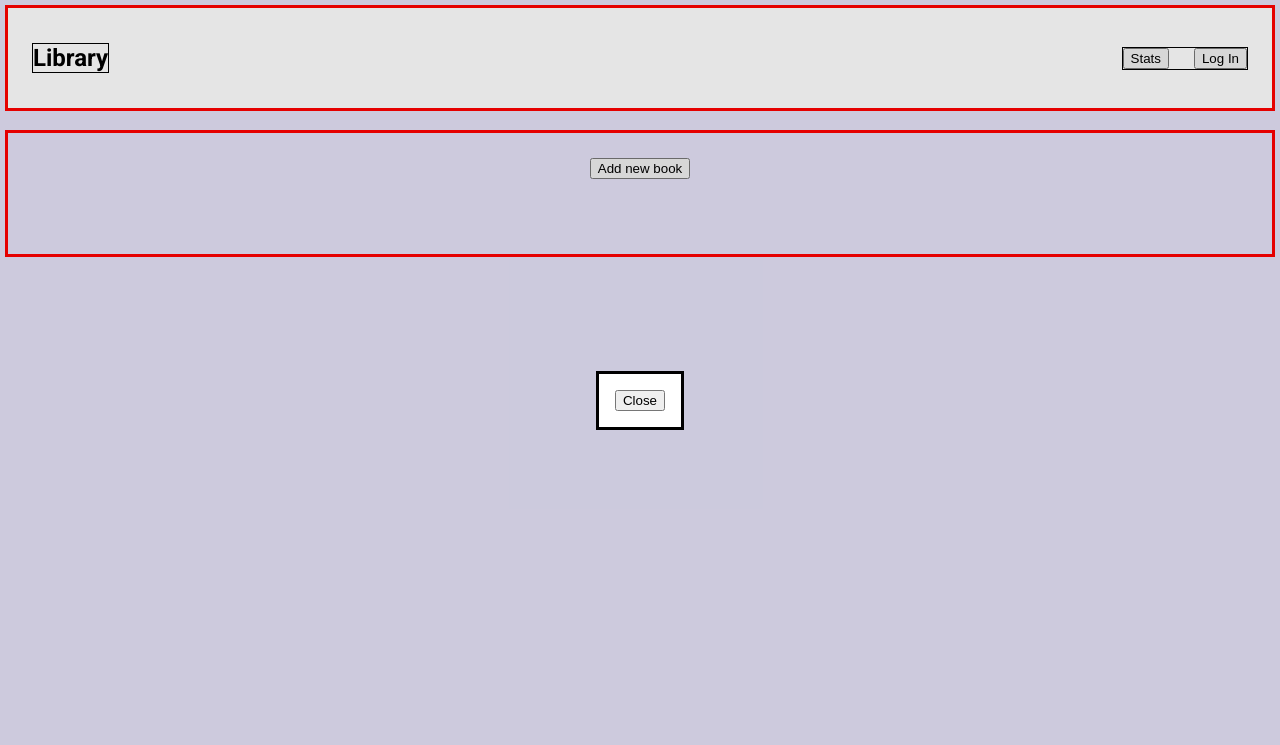
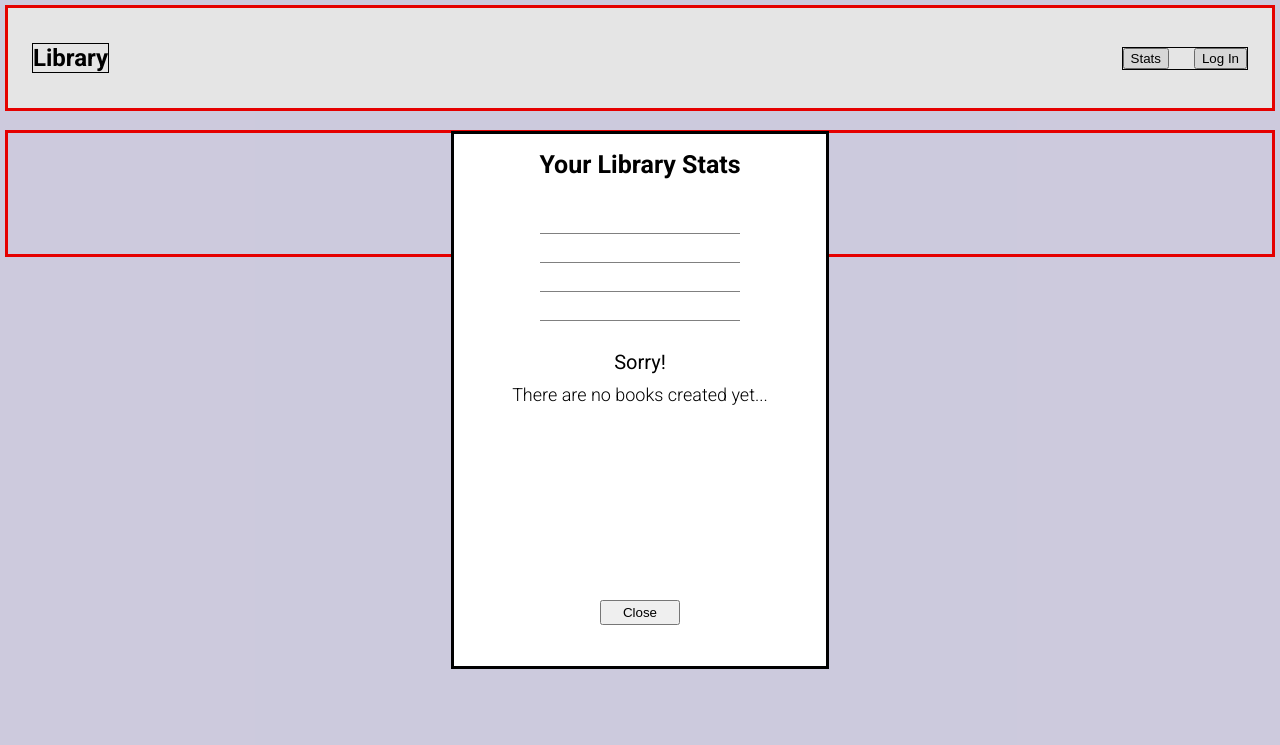
Before and after one commit to albertng94/Library, a plain HTML site: page index.html in a window 1280 px wide. Both pictures are taken after a click on the button "Stats". Shown: the top 745 px of the page. Drawn offline with nearby package versions, Linux system fonts and the light colour scheme.

Commit message:
Basic style for stats modal dialog. Tweak updateStats()

```diff
--- a/css/style.css
+++ b/css/style.css
@@ -149,10 +149,11 @@ body {
     color: white;
     font-size: 16px;
     font-weight: 600;
+    cursor: pointer;
 }
 
 .deleteIconDiv {
-    outline: black 2px solid;
+    /*outline: black 2px solid;*/
     display: flex;
     align-items: center;
     justify-content: center;
@@ -168,4 +169,90 @@ ion-icon {
     font-size: 24px;
     color:  rgb(180, 13, 13);
     --ionicon-stroke-width: 35px;
+    cursor: pointer;
 }
+
+/* Stats Dialog Styling */
+
+#stats-div {
+    position: relative;
+    height: 500px;
+    width: 300px;
+    padding: 0 20px;
+    display: flex;
+    flex-direction: column;
+    gap: 20px;
+}
+
+#no-stat {
+    position: absolute;
+    width: 300px;
+    left: calc(50% - 150px);
+    top: 40%;
+    display: flex;
+    flex-direction: column;
+    align-items: center;
+    gap: 10px;
+}
+
+#no-stat1 {
+    font-size: 20px;
+    font-weight: 400;
+}
+
+#no-stat2 {
+    font-size: 18px;
+    font-weight: 300;
+}
+
+#stats-header {
+    position: absolute;
+    width: 250px;
+    left: calc(50% - 125px);
+    text-align: center;
+    font-size: 25px;
+    font-weight: bold;
+}
+
+#close-stats {
+    position: absolute;
+    width: 80px;
+    height: 25px;
+    left: calc(50% - 40px);
+    top: 90%;
+}
+
+#stat-div-first {
+    margin-top: 80px;
+}
+
+#stat-div-last {
+
+}
+
+.stat-div {
+    display: flex;
+    flex-direction: column;
+    align-items: center;
+    gap: 5px;
+}
+
+.stat-presentation {
+    border-bottom: 1px gray solid;
+    width: 200px;
+    text-align: center;
+    font-size: 20px;
+    font-weight: 400;
+    padding-bottom: 3px;
+}
+
+#books-in-progress {
+    width: 200px;
+}
+
+.stat {
+    color: rgb(250, 55, 55);
+    font-size: 25px;
+    font-weight: 300;
+    font-style: italic;
+}
--- a/index.html
+++ b/index.html
@@ -57,11 +57,27 @@
 
     <dialog id="stats-dialog">
         <div id="stats-div">
-            <div id="no-stat"></div>
-            <div class="stat" id="totalBooks"></div>
-            <div class="stat" id="totalRead"></div>
-            <div class="stat" id="totalInProgress"></div>
-            <div class="stat" id="totalPages"></div>
+            <div id="no-stat">
+                <div id="no-stat1"></div>
+                <div id="no-stat2"></div>
+            </div>
+            <div id="stats-header">Your Library Stats</div>
+            <div class="stat-div" id="stat-div-first">
+                <div class="stat-presentation" id="total-books"></div>
+                <div class="stat" id="totalBooks"></div>
+            </div>
+            <div class="stat-div">
+                <div class="stat-presentation" id="books-read"></div>
+                <div class="stat" id="totalRead"></div>
+            </div>
+            <div class="stat-div">
+                <div class="stat-presentation" id="books-in-progress"></div>
+                <div class="stat" id="totalInProgress"></div>
+            </div>
+            <div class="stat-div" id="stat-div-last">
+                <div class="stat-presentation" id="pages-read"></div>
+                <div class="stat" id="totalPages"></div>
+            </div>
             <button id="close-stats">Close</button>
         </div>
     </dialog>
--- a/script.js
+++ b/script.js
@@ -40,7 +40,6 @@ const executeNewBookCreation = (function() {
         // "createNewBookCard" executes "pushNewBookArray" (pushes the current book into "myLibrary" array) and creates the book card in the DOM.
         createNewBookCard();
         booksCount++;
-        updateStats();
     });
 
 })();
@@ -62,7 +61,6 @@ function executeBookDeletion(e) {
                     deleteBookFromArray(gridItemId);
                     deleteBookCard(gridItem);
                     booksCount--;
-                    updateStats();
                 }, { once: true });
 
             rejectDeleteBook.addEventListener("click", () => {
@@ -89,7 +87,6 @@ function changeReadStatus(e) {
         myLibrary[bookCardId].read = "Read";
     }
 
-    updateStats();
 }
 
 
@@ -101,6 +98,7 @@ const openStatsDialog = (function() {
     const statsDialog = document.getElementById("stats-dialog");
 
     statsButton.addEventListener("click", () => {
+        updateStats();
         statsDialog.showModal();
     })
 
@@ -278,23 +276,39 @@ function updateStats() {
     });
 
     const totalBooksDiv = document.getElementById("totalBooks");
+    const totalBooksPresentation = document.getElementById("total-books");
     const totalReadDiv = document.getElementById("totalRead");
+    const totalReadPresentation = document.getElementById("books-read");
     const totalInProgressDiv = document.getElementById("totalInProgress");
+    const totalInProgressPresentation = document.getElementById("books-in-progress");
     const totalPagesDiv = document.getElementById("totalPages");
-    const noStatsDiv = document.getElementById("no-stat");
+    const totalPagesPresentation = document.getElementById("pages-read");
+    const noStatsDiv1 = document.getElementById("no-stat1");
+    const noStatsDiv2 = document.getElementById("no-stat2");
+
 
     if ((totalBooksRead === 0) && (totalBooksInProgress === 0) && (totalPages === 0)) {
-        noStatsDiv.textContent = "Sorry! There are no listed books yet to show statistics..";
+        noStatsDiv1.textContent = "Sorry!";
+        noStatsDiv2.textContent = "There are no books created yet...";
+        totalBooksPresentation.textContent = "";
         totalBooksDiv.textContent = ``;
+        totalReadPresentation.textContent = "";
         totalReadDiv.textContent = ``;
+        totalInProgressPresentation.textContent = "";
         totalInProgressDiv.textContent = ``;
+        totalPagesPresentation.textContent = "";
         totalPagesDiv.textContent = ``;
     } else {
-        noStatsDiv.textContent = "";
-        totalBooksDiv.textContent = `Total books: ${booksCount}`;
-        totalReadDiv.textContent = `Books read: ${totalBooksRead}`;
-        totalInProgressDiv.textContent = `Books in progress: ${totalBooksInProgress}`;
-        totalPagesDiv.textContent = `Pages read: ${totalPages}`;
+        noStatsDiv1.textContent = "";
+        noStatsDiv2.textContent = "";
+        totalBooksPresentation.textContent = "Total Books:";
+        totalBooksDiv.textContent = `${booksCount}`;
+        totalReadPresentation.textContent = "Books Read:";
+        totalReadDiv.textContent = `${totalBooksRead}`;
+        totalInProgressPresentation.textContent = "Books In Progress:";
+        totalInProgressDiv.textContent = `${totalBooksInProgress}`;
+        totalPagesPresentation.textContent = "Pages Read:";
+        totalPagesDiv.textContent = `${totalPages}`;
     }
 
 }
```
